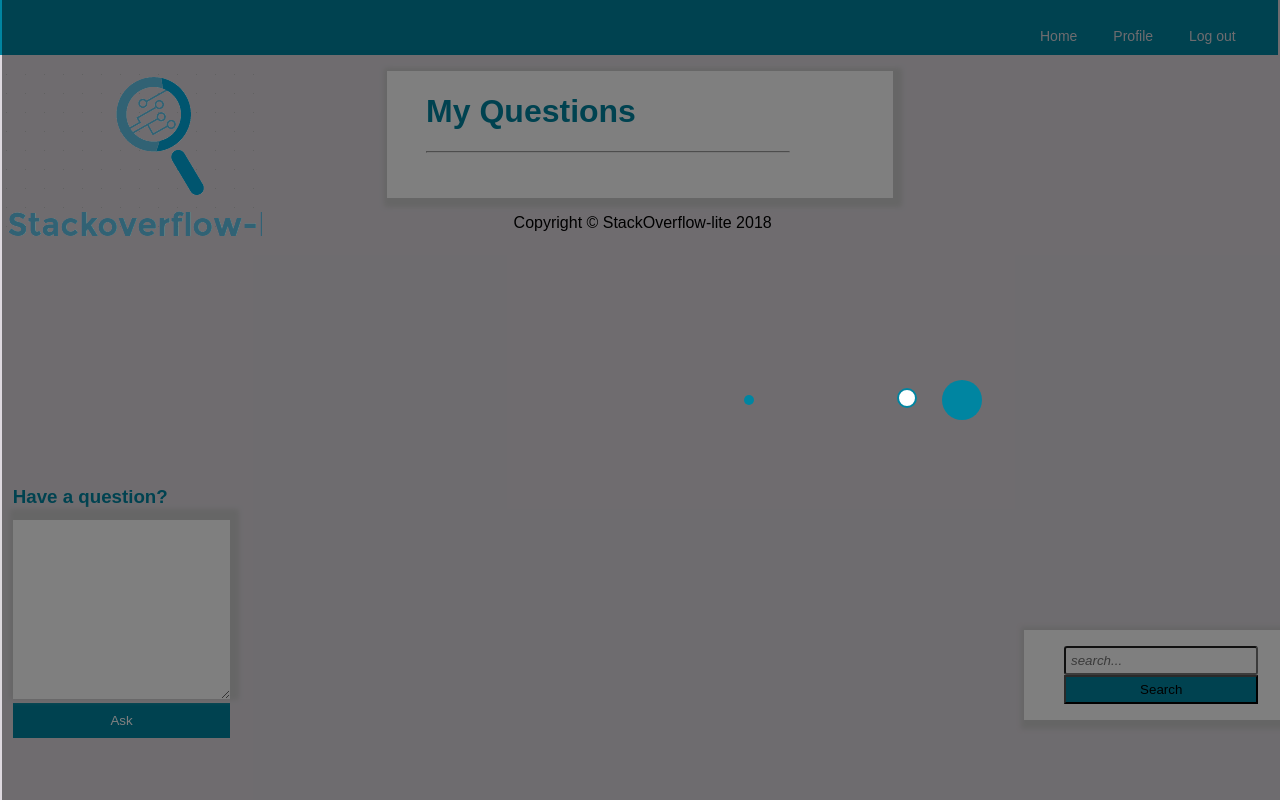
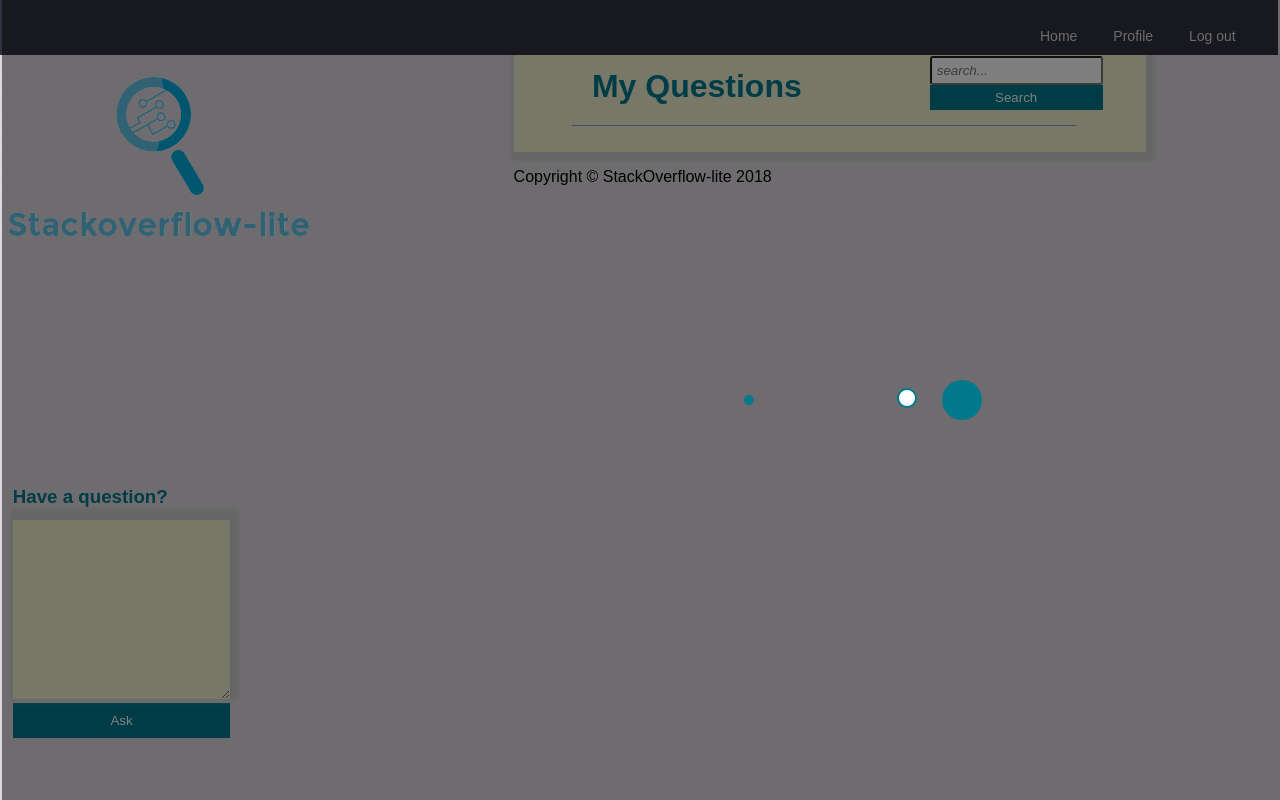
Before and after one commit to MartinKaburu/stackoverflowlite, a Flask app: page /profile in a window 1280 px wide. Run offline with Flask 2, Linux system fonts and the light colour scheme.

Commit message:
[ch] Update master

```diff
--- a/app/static/main.js
+++ b/app/static/main.js
@@ -260,21 +260,22 @@ document.getElementById('searchbtn').addEventListener('click', async (event) =>{
     json = await response.json();
     if(response.status == 200){
       json = json.RESULTS;
-      console.log(json);
-      // node = document.getElementById('mmm')
-      // children = node.childNodes;
-      // for(child in children){
-      //     console.log(node.childNodes[child].getAttribute('id'));
-      //     if('this' in node.childNodes[child].nodeName) node.remove(child);
-      //}
+      displayNode = document.getElementById('mmm')
+      while (displayNode.hasChildNodes()) {
+          displayNode.removeChild(displayNode.lastChild);
+      }
+      let heading = `
+      <div class="head">
+        <h1>"${content}" search results<h1>
+        <hr>
+      </div>
+      `
+      displayNode.innerHTML = heading;
       for(question in json){
         content = json[question].content;
         id = json[question].id;
         user = json[question].username;
         date = json[question].posted_on;
-        try{
-          //document.getElementById(id.toString()+'this').remove();
-        }catch{}
         div = `
           <p>
             ${content}
@@ -292,6 +293,10 @@ document.getElementById('searchbtn').addEventListener('click', async (event) =>{
         node.innerHTML = div;
         document.getElementById('mmm').appendChild(node);
       }
+      let footer = `
+        <button class="show_more" onclick="window.location.reload();"> Back </button>
+      `
+      displayNode.innerHTML += footer;
     }else{
         message.notification(json['message']);
     }
--- a/app/static/profile.js
+++ b/app/static/profile.js
@@ -39,18 +39,14 @@ const profile = {
         }catch{}
         document.getElementById('mmm').appendChild(node);
       }
-      let user_info = `
-        <img src="../static/img/avatar0.png" alt="avatart">
-        <h3>${user}</h3>
-        <ul>
-          <li><button class="button">Questions ${question_number}</button></li>
-          <li><button class="button">Answers 90</button></li>
-        </ul>
-      `
-      node = document.createElement('div')
-      node.className = 'user_info'
-      node.innerHTML = user_info;
-      document.getElementById('feed').appendChild(node)
+      // let user_info = `
+      //   <img src="../static/img/avatar0.png" alt="avatart">
+      //   <h3>${user}</h3>
+      // `
+      // node = document.createElement('div')
+      // node.className = 'user_info'
+      // node.innerHTML = user_info;
+      // document.getElementById('feed').appendChild(node)
     }else if(response.status == 404){
       try{
         document.getElementById('onloadEffect').remove();
--- a/app/static/style.css
+++ b/app/static/style.css
@@ -340,7 +340,7 @@ body{
   z-index: 999;
   width: 100%;
   position: fixed;
-  background-color: #0085a1;
+  background-color: #30323D;
   height: 55px;
   border: none;
   margin-left: -10px;
@@ -389,51 +393,52 @@ body{
   padding-top: 5%;
 }
 
-.feed .side_bar{
-  background-color: #fff;
-  width: 20%;
-  position: fixed;
-  z-index: 1;
-  bottom: 10%;
-  right: 0;
-  overflow-x: hidden;
-  box-shadow: 3px 3px 5px 6px #ccc;
-  text-align: center;
+.feed .head h1{
+  display: inline;
 }
 
-.feed .side_bar form{
+.feed .head hr{
+  margin-left: -1%;
+  width: 100%;
+}
+
+.feed .head form{
+  position: absolute;
   display: inline;
+  background-color: none;
+  margin-left: 10%;
+  width: 15%;
+  overflow-x: hidden;
+  text-align: center;
 }
 
 
 #searchbtn{
-  background-color: #0085a1;
+  background-color: #00798C;
   width:90%;
   margin-left: -10%;
   padding: 5px;
 
 }
 
-.feed .side_bar a{
-  margin:auto;
-  display: block;
-  padding: 5px 10px 5px 0;
-  color: #0085a1;
-
-}
-.feed .side_bar li{
-  margin: 0%;
-  padding: 0;
+#searchbtn:hover{
+  color: #000;
+  background-color: #fff;
+  border: 2px solid #207cca;
 }
 
 
 .feed .q_and_a{
-  background-color: #fff;
-  width: 40%;
-  padding: 2%;
-  margin-left: 30%;
+  background-color: #EFF0D1;
+  width: 50%;
+  height: 85%;
+  margin-top: -2%;
+  padding: 5%;
+  padding-top: 10px;
+  padding-bottom: 5px;
+  margin-left: 40%;
   box-shadow: 3px 3px 5px 6px #ccc;
-  padding-top: 10px;
+
 }
 
 .feed .recent_questions .q_and_a p{
@@ -459,7 +464,7 @@ body{
 
 .feed .q_and_a button{
   display: inline;
-  background-color: #0085a1;
+  background-color: #00798C;
   color: #fff;
   padding: 5px 10px;
   border: none;
@@ -471,13 +476,14 @@ body{
 
 .feed button:hover{
   color: #000;
-  background-color: #fff;
+  background-color: #EBEBEB;
   border: 2px solid #207cca;
 }
 
 .feed  hr{
-  margin-left: 3%;
-  color: #0085a1;
+  margin-left: -1%;
+  background-color: #00798C;
+  width: 90%;
 }
 .feed .q_and_a .my_answer textarea{
   margin: 0px 5px 5px 5px;
@@ -512,11 +518,11 @@ body{
 }
 .feed .ask_question button:hover{
   color: #000;
-  background-color: #fff;
+  background-color: #EBEBEB;
   border: 2px solid #207cca;
 }
 .feed h1, h2{
-  color: #0085a1;
+  color: #00798C;
   text-align: left;
   font-family: Arial, Helvetica;
   font-weight: bold;
@@ -552,7 +558,7 @@ body{
 .feed .ask_question textarea{
   padding: 10px;
   color: #000;
-  background-color: #fff;
+  background-color: #EFF0D1;
   margin-top: 0px;
   width: 85%;
   height: 55%;
@@ -561,10 +567,7 @@ body{
   box-shadow: 3px -5px 5px 6px #ccc;
 }
 .feed .logo{
-  height: 43%;
-  width: 20%;
-  position: fixed;
-  z-index: 1;
+  position: absolute;
   top: 5%;
   left: .5%;
   overflow-x: hidden;
@@ -781,11 +785,11 @@ i.fa:active{
     width: 100%;
 }
 .tile--css_animations__demo2 div:nth-of-type(odd) {
-    background: #0085a1;
+    background: #00798C;
 }
 .tile--css_animations__demo2 div:nth-of-type(even) {
     background: white;
-    border: 2px solid #0085a1;
+    border: 2px solid #00798C;
 }
 .tile--css_animations__demo2 div:nth-of-type(3) {
     height: 10px;
--- a/app/templates/profile.html
+++ b/app/templates/profile.html
@@ -23,18 +23,14 @@
     <div class="feed" id="feed">
       <div class="recent_questions animated bounce">
         <div class="q_and_a" id="mmm">
-          <h1>My Questions</h1>
-          <hr>
-        </div>
-      </div>
-      <div class="side_bar animated bounceInRight">
-        <ul>
-          <li>
+          <div class="head">
+            <h1>My Questions</h1>
             <form class="search_form">
               <input type="text" name="search" id="searchInput" placeholder="search..."><button type="button" name="button" id="searchbtn">Search</button>
             </form>
-          </li>
-        </ul>
+            <hr>
+          </div>
+        </div>
       </div>
       <form class="ask_question animated bounceInLeft" name='askQuestion'>
         <h3>Have a question?</h3>
```
Also changed, not shown: other parts of app/static/style.css (+41 -36 lines), app/templates/index.html (+8 -5 lines).
